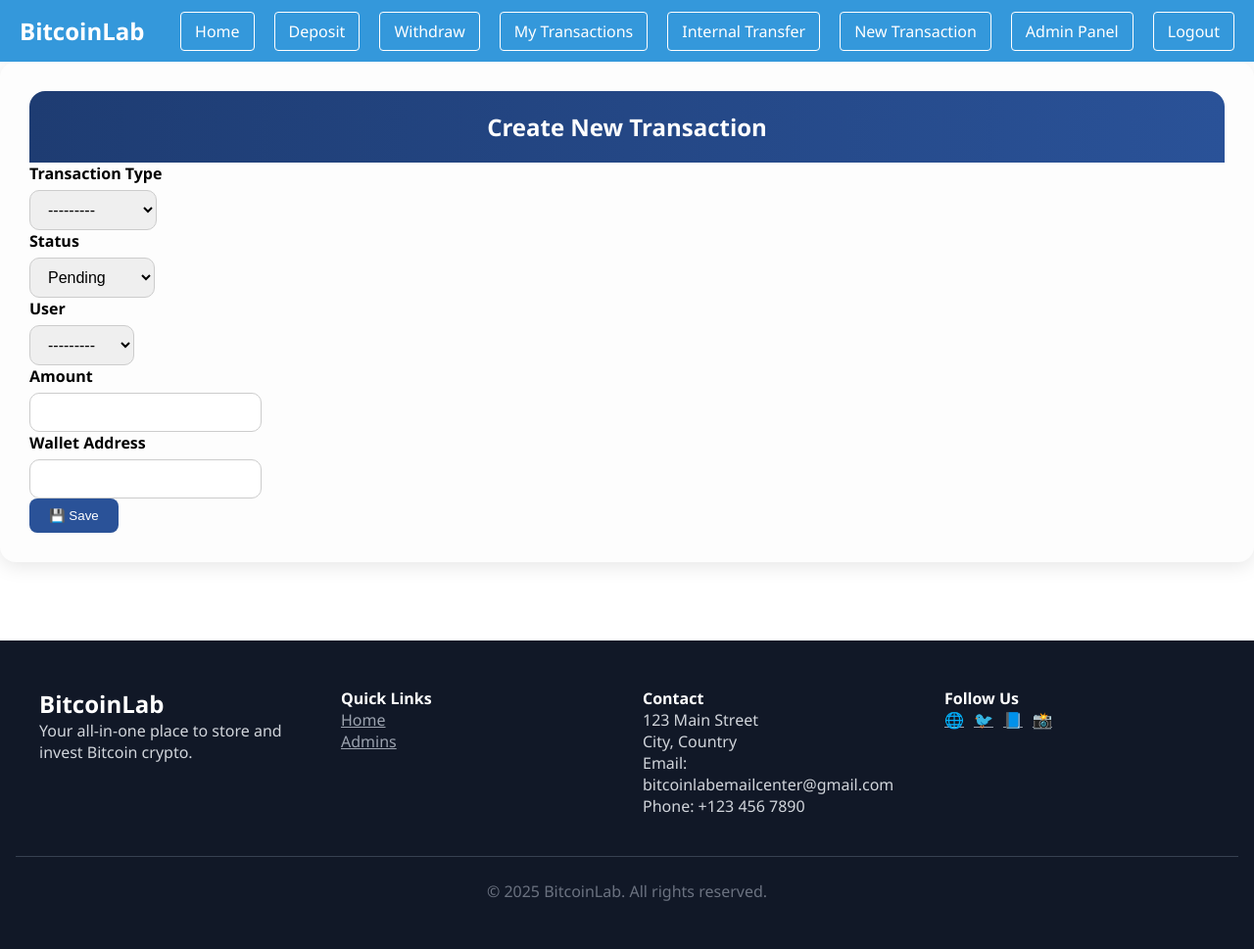
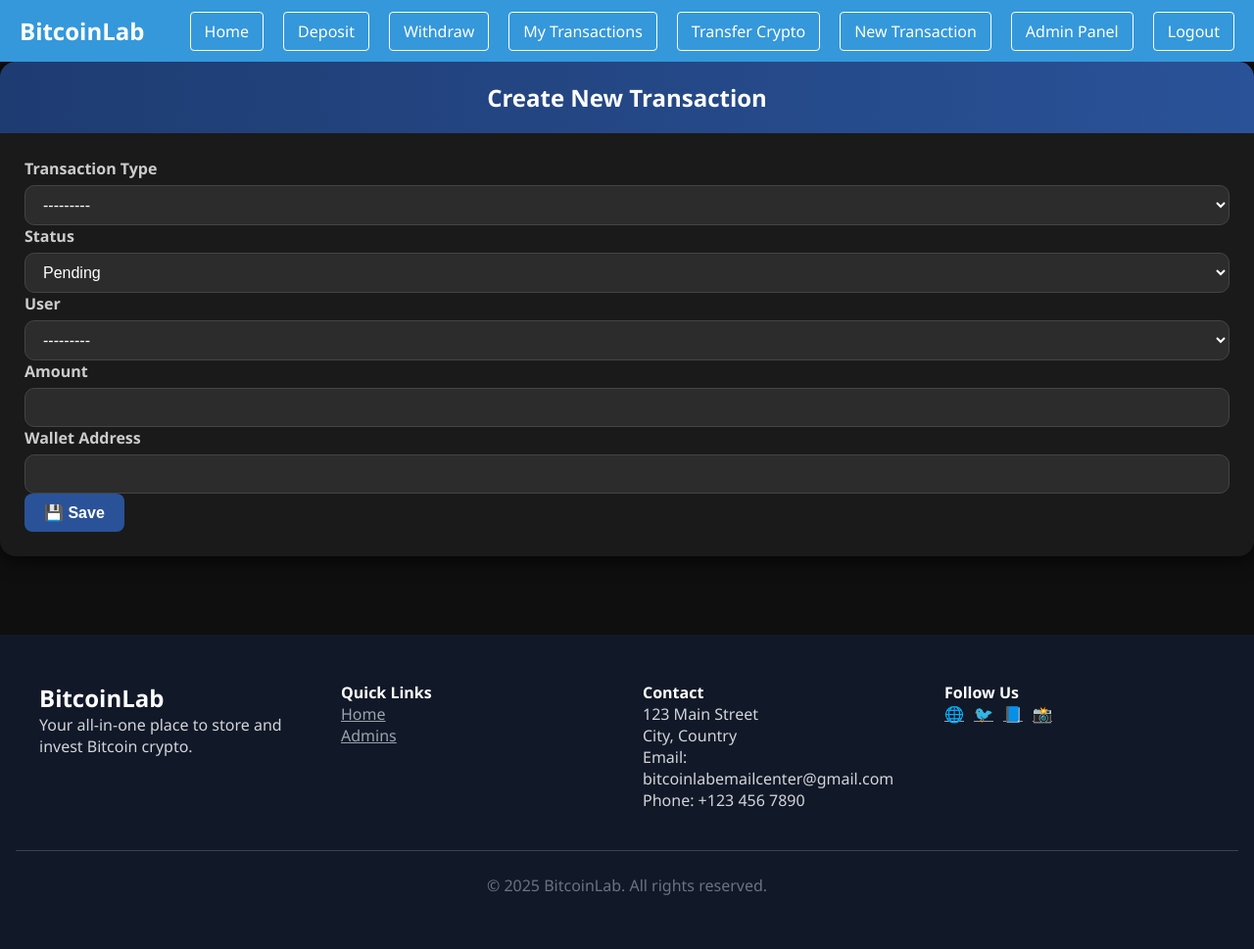
Before and after one commit to Tordi-portfolio/bitcoinlab, a Django app: page /create_transaction/ in a window 1280 px wide. Shown: the whole page at 98% size. After the commit the page ends 914 px from the top, so only its background shows below. Run offline with Django 5.2, Linux system fonts and the light colour scheme; a user stored in the database is signed in; data comes from the database, SQL or seed files in the repository; both versions use the stored data as it was after the commit.

Commit message:
Add files via upload

```diff
--- a/Passwor_reset/AuthenticationProject/core/views.py
+++ b/Passwor_reset/AuthenticationProject/core/views.py
@@ -81,7 +81,7 @@
         messages.error(request, "Wallet not found.")
         return redirect("balance")
 
-    MIN_WITHDRAW = Decimal("0.0000012")
+    MIN_WITHDRAW = Decimal("0.001")
 
     if request.method == "POST":
         try:
--- a/Passwor_reset/AuthenticationProject/templates/base.html
+++ b/Passwor_reset/AuthenticationProject/templates/base.html
@@ -177,7 +177,7 @@
       <li><a href="{% url 'deposit' %}">Deposit</a></li>
       <li><a href="{% url 'withdraw' %}">Withdraw</a></li>
       <li><a href="{% url 'transaction' %}">My Transactions</a></li>
-      <li><a href="{% url 'transfer_crypto' %}" class="btn btn-primary">Internal Transfer</a></li>
+      <li><a href="{% url 'transfer_crypto' %}" class="btn btn-primary">Transfer Crypto</a></li>
       {% if request.user.is_staff %}
       <li><a href="{% url 'create_transaction' %}">New Transaction</a></li>
       <li><a href="{% url 'manage_balances' %}">Admin Panel</a></li>
--- a/Passwor_reset/AuthenticationProject/templates/wallet/create_transaction.html
+++ b/Passwor_reset/AuthenticationProject/templates/wallet/create_transaction.html
@@ -56,41 +56,58 @@
 </div>
 
 <style>
-    /* transaction.css */
+/* Dark Mode Styling */
+body {
+    background-color: #0f0f0f;
+    color: #e0e0e0;
+    font-family: 'Segoe UI', Tahoma, Geneva, Verdana, sans-serif;
+}
+
 .transaction-card {
-    background: #fdfdfd;
+    background: #1a1a1a;
     border-radius: 16px;
-    box-shadow: 0 4px 20px rgba(0, 0, 0, 0.1);
-    padding: 30px;
+    box-shadow: 0 4px 20px rgba(0, 0, 0, 0.7);
+    padding: 0;
+    overflow: hidden;
 }
 
 .transaction-header {
     background: linear-gradient(to right, #1e3c72, #2a5298);
     color: white;
     padding: 20px;
-    border-top-left-radius: 16px;
-    border-top-right-radius: 16px;
     font-size: 1.5rem;
     font-weight: bold;
     text-align: center;
+}
+
+.p-4 {
+    padding: 25px;
 }
 
 .form-group label {
     font-weight: 600;
     margin-bottom: 6px;
     display: block;
+    color: #ccc;
 }
 
-.form-control {
+.form-control,
+select,
+input {
+    width: 100%;
+    background-color: #2c2c2c;
+    color: #fff;
     border-radius: 10px;
     padding: 10px 14px;
     font-size: 16px;
-    border: 1px solid #ccc;
+    border: 1px solid #444;
 }
 
-.form-control:focus {
+.form-control:focus,
+select:focus,
+input:focus {
     border-color: #2a5298;
-    box-shadow: 0 0 5px rgba(42, 82, 152, 0.3);
+    box-shadow: 0 0 5px rgba(42, 82, 152, 0.5);
     outline: none;
 }
 
@@ -99,6 +116,8 @@
     color: white;
     border-radius: 8px;
     padding: 10px 20px;
+    font-size: 16px;
+    font-weight: 600;
     border: none;
     transition: background-color 0.3s ease;
 }
@@ -110,7 +129,19 @@
 .alert {
     margin-top: 10px;
     border-radius: 10px;
+    padding: 10px;
+    color: white;
 }
 
+.alert-success {
+    background-color: #155724;
+    border: 1px solid #28a745;
+}
+
+.alert-error,
+.alert-danger {
+    background-color: #721c24;
+    border: 1px solid #dc3545;
+}
 </style>
 {% endblock %}
```
Also changed, not shown: Passwor_reset/AuthenticationProject/templates/wallet/manage_balances.html (+16 -10 lines), Passwor_reset/AuthenticationProject/db.sqlite3.
